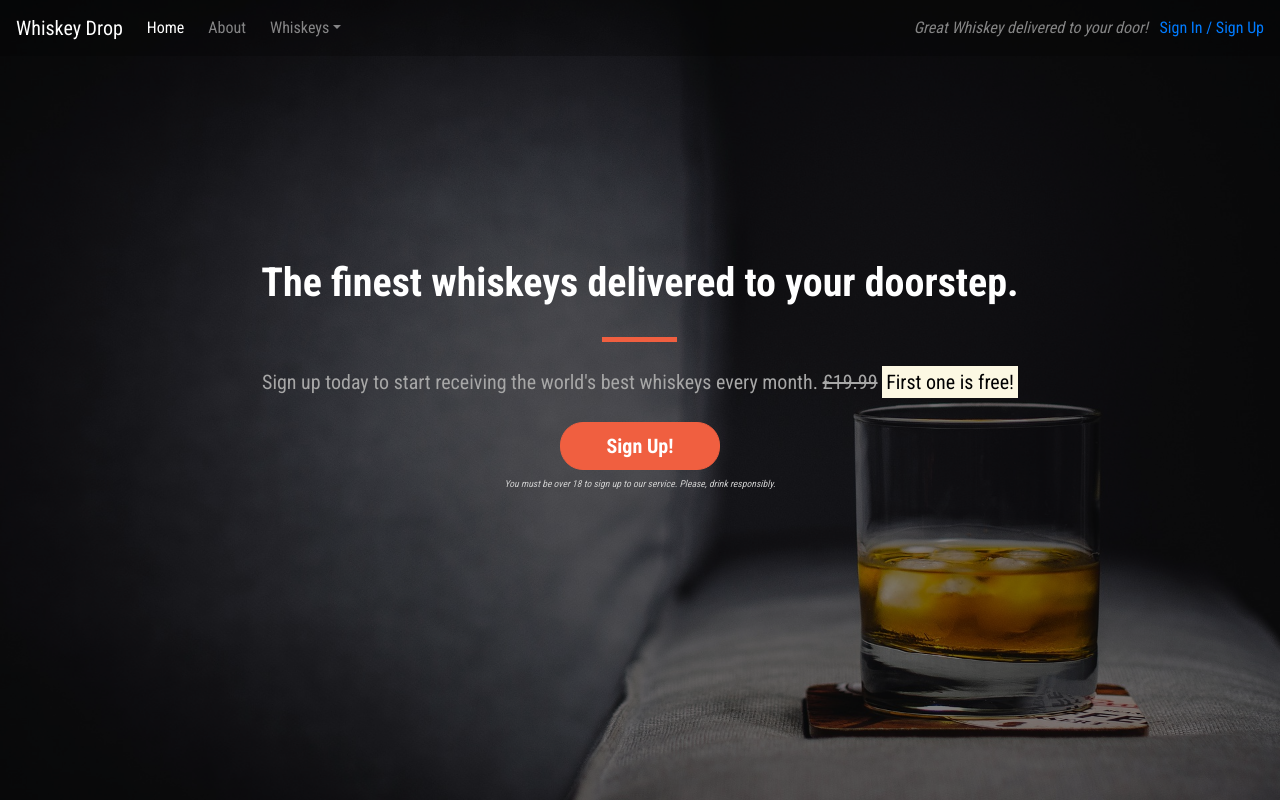
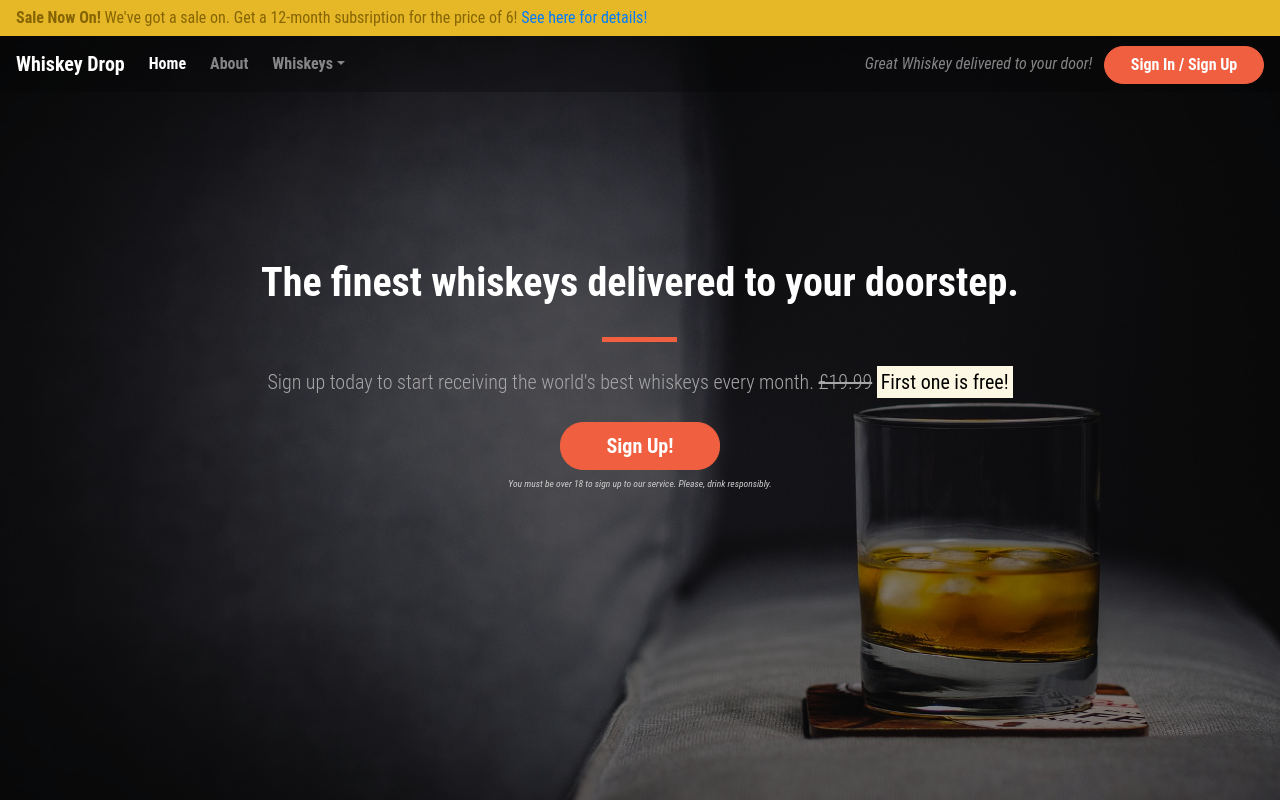
Before and after one commit to C-Undritz/Whiskey-Drop_Beyond-bootstrap, a plain HTML site: page index.html in a window 1280 px wide. Shown: the top 800 px of the page. Drawn offline with nearby package versions, Linux system fonts and the light colour scheme.

Commit message:
updated following completion of Nav update tutorial

```diff
--- a/css/style.css
+++ b/css/style.css
@@ -2,7 +2,18 @@ body {
     font-family: 'Roboto Condensed', sans-serif;
 }
 
-.alert-container {}
+.alert-container .col-12 {
+    padding-left: 0;
+    padding-right: 0;
+}
+
+.site-wide-alert {
+    border-radius: 0;
+    margin-bottom: 0;
+    padding: 5px 15px;
+    background-color: #e6b828;
+    border-color: #e6b828;
+}
 
 .callout-container {
     height: 100vh;
@@ -68,6 +79,17 @@ body {
     background-color: rgba(0,0,0,0.25);
 }
 
+.navbar .navbar-toggler {
+    border: 0;
+}
+
+.navbar-brand {
+    font-weight: bold;
+}
+
+.navbar .navbar-nav a {
+    font-weight: bold;
+}
 /*Jumbotron*/
 
 .jumbotron {
--- a/index.html
+++ b/index.html
@@ -2,23 +2,28 @@
 <html lang="en-us">
 
 <head>
-	<meta charset="UTF-8" />
-	<meta name="viewport" content="width=device-width, initial-scale=1.0" />
-	<!--his is a tag that we need to include in the head of our page that tells the browser how to respond to different resolutions, particularly mobile ones.-->
-	<title>Whiskey Drop | Taste a new whisky every month</title>
-	<link rel="stylesheet" href="https://cdn.jsdelivr.net/npm/bootstrap@4.5.3/dist/css/bootstrap.min.css"
-		integrity="sha384-TX8t27EcRE3e/ihU7zmQxVncDAy5uIKz4rEkgIXeMed4M0jlfIDPvg6uqKI2xXr2" crossorigin="anonymous" />
-	<script src="https://cdn.jsdelivr.net/npm/bootstrap@4.5.3/dist/js/bootstrap.bundle.min.js"
-		integrity="sha384-ho+j7jyWK8fNQe+A12Hb8AhRq26LrZ/JpcUGGOn+Y7RsweNrtN/tE3MoK7ZeZDyx" crossorigin="anonymous">
-	</script>
-	<link rel="stylesheet" href="https://use.fontawesome.com/releases/v5.6.1/css/all.css"
-		integrity="sha384-gfdkjb5BdAXd+lj+gudLWI+BXq4IuLW5IT+brZEZsLFm++aCMlF1V92rMkPaX4PP" crossorigin="anonymous">
-	<link href="https://fonts.googleapis.com/css2?family=Roboto+Condensed:wght@400;700&display=swap" rel="stylesheet">
-	<link rel="stylesheet" href="css/style.css" type="text/css">
+    <meta charset="utf-8">
+    <title>Whiskey Drop | Taste a new whiskey every month</title>
+    <meta name="viewport" content="width=device-width, initial-scale=1.0">
+    <!--his is a tag that we need to include in the head of our page that tells the browser how to respond to different resolutions, particularly mobile ones.-->
+    <link rel="stylesheet" href="https://maxcdn.bootstrapcdn.com/bootstrap/4.1.3/css/bootstrap.min.css">
+    <link rel="stylesheet" href="https://use.fontawesome.com/releases/v5.6.1/css/all.css" integrity="sha384-gfdkjb5BdAXd+lj+gudLWI+BXq4IuLW5IT+brZEZsLFm++aCMlF1V92rMkPaX4PP" crossorigin="anonymous">
+    <link href="https://fonts.googleapis.com/css?family=Roboto:400,700" rel="stylesheet">
+    <link rel="stylesheet" href="css/style.css" type="text/css" />
 </head>
 
 <body>
 <div class="container-fluid navalert-container">
+	<div class="container-fluid alert-container">
+		<div class="row d-none d-sm-block">
+			<div class="col-12">
+				<div class="site-wide-alert alert alert-warning">
+					<strong>Sale Now On!</strong> We've got a sale on. Get a 12-month subsription for the price of 6!
+					<a href="">See here for details!</a>
+				</div>
+			</div>
+		</div>
+	</div>
 	<nav class="navbar navbar-dark navbar-expand-sm">
 		<a href="/" class="navbar-brand">Whiskey Drop</a>
 		<button class="navbar-toggler ml-auto" type="button" data-toggle="collapse" data-target="#navbarNavDropdown"
@@ -38,28 +43,19 @@
 						<a class="dropdown-item" href="#">American</a>
 					</div>
 				</li>
-				<!--*** Cannot see that this is used for anything*** <li class="nav-item mr-2 d-block d-sm-none"><a class="nav-link" href="/login">Sign In / Sign Up</a>
-				</li>-->
+				<li class="nav-item mr-2 d-block d-sm-none"><a class="nav-link" href="/login">Sign In / Sign Up</a>
+				</li>
 			</ul>
 		</div>
 		<div class="d-none d-md-block">
 			<p class="navbar-text my-auto mr-2">
 				<i>Great Whiskey delivered to your door!</i>
 			</p>
-			<a href="/login">Sign In / Sign Up</a>
+			<a href="/login" class="btn btn--cta btn--red">Sign In / Sign Up</a>
 		</div>
 	</nav>
 </div>
-	<!--<div class="container alert-container">
-		    <div class="row d-none d-sm-block">
-			    <div class="col-12">
-				    <div class="alert alert-warning">
-					    <strong>Sale Now On!</strong> We've got a sale on. Get a 12-month subsription for the price of 6!
-					<a href="">See here for details!</a>
-				    </div>
-			    </div>
-		    </div>
-	    </div>-->
+
     <div class="container-fluid callout-container">
 		<div class="opaque-overlay">&nbsp;</div>
         <div class="row">
```
